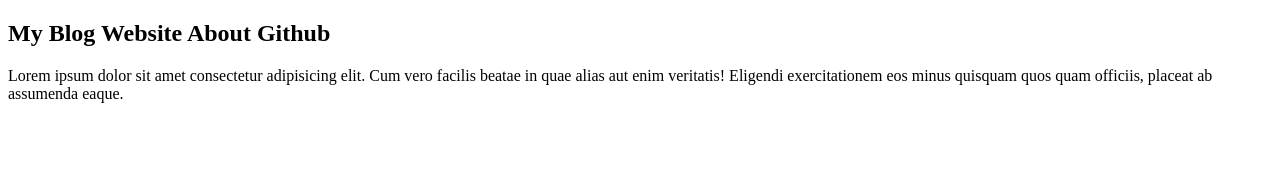
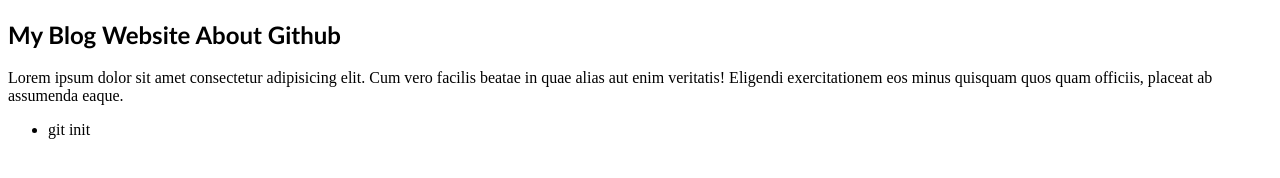
Before and after one commit to HabibRakib/Day-3-Github-Practice, a plain HTML site: page index.html in a window 1280 px wide. Drawn offline with Linux system fonts and the light colour scheme.

Commit message:
adding css

```diff
--- a/index.html
+++ b/index.html
@@ -4,9 +4,13 @@
     <meta charset="UTF-8">
     <meta name="viewport" content="width=, initial-scale=1.0">
     <title>Day 3 Github Practice</title>
+    <link rel="stylesheet" href="style.css">
 </head>
 <body>
     <h2>My Blog Website About Github</h2>
     <p>Lorem ipsum dolor sit amet consectetur adipisicing elit. Cum vero facilis beatae in quae alias aut enim veritatis! Eligendi exercitationem eos minus quisquam quos quam officiis, placeat ab assumenda eaque.</p>
+    <ul>
+        <li> git init</li>
+    </ul>
 </body>
 </html>
--- /dev/null
+++ b/style.css
@@ -0,0 +1,3 @@
+h2{
+    font-family: 'Trebuchet MS', 'Lucida Sans Unicode', 'Lucida Grande', 'Lucida Sans', Arial, sans-serif;
+}
```
